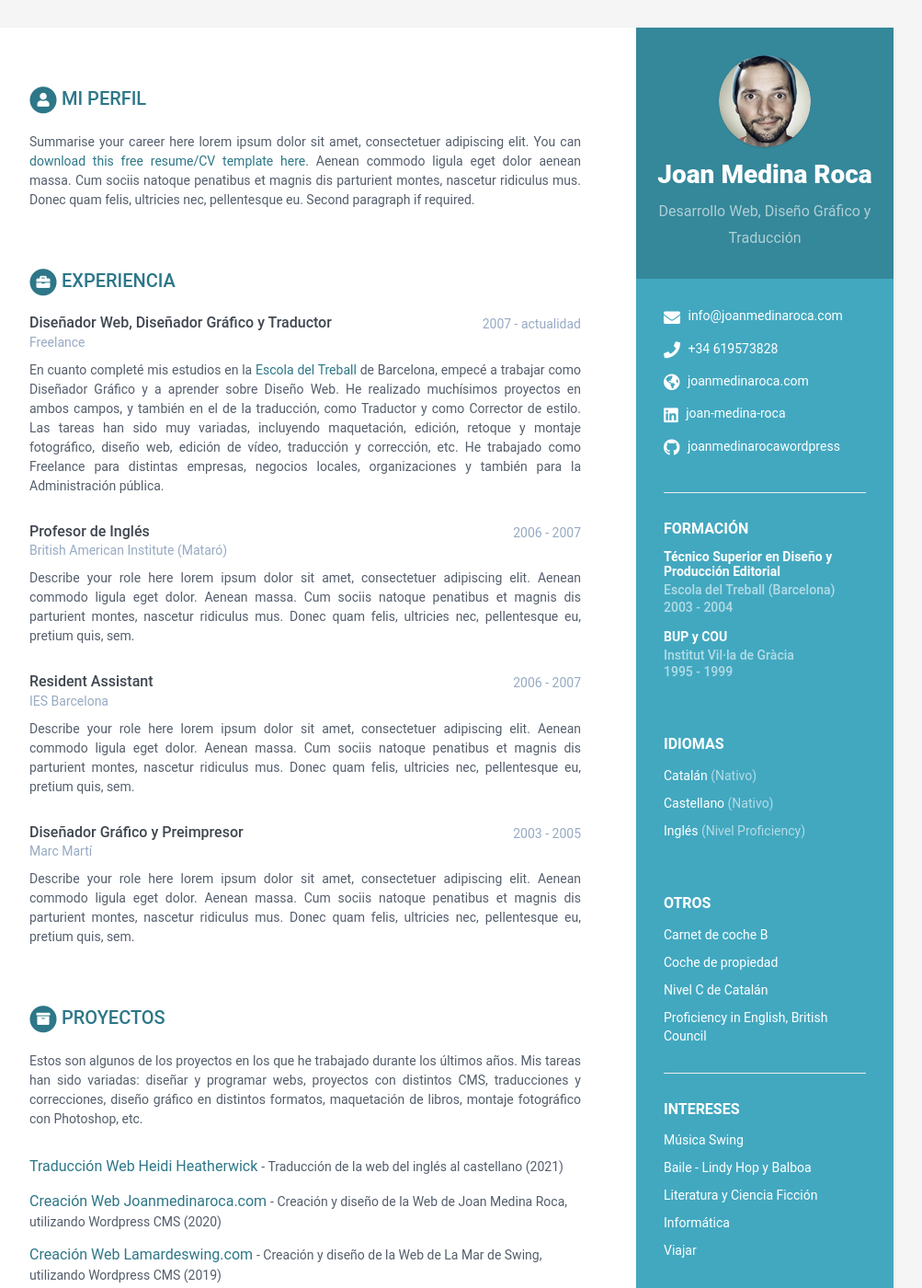
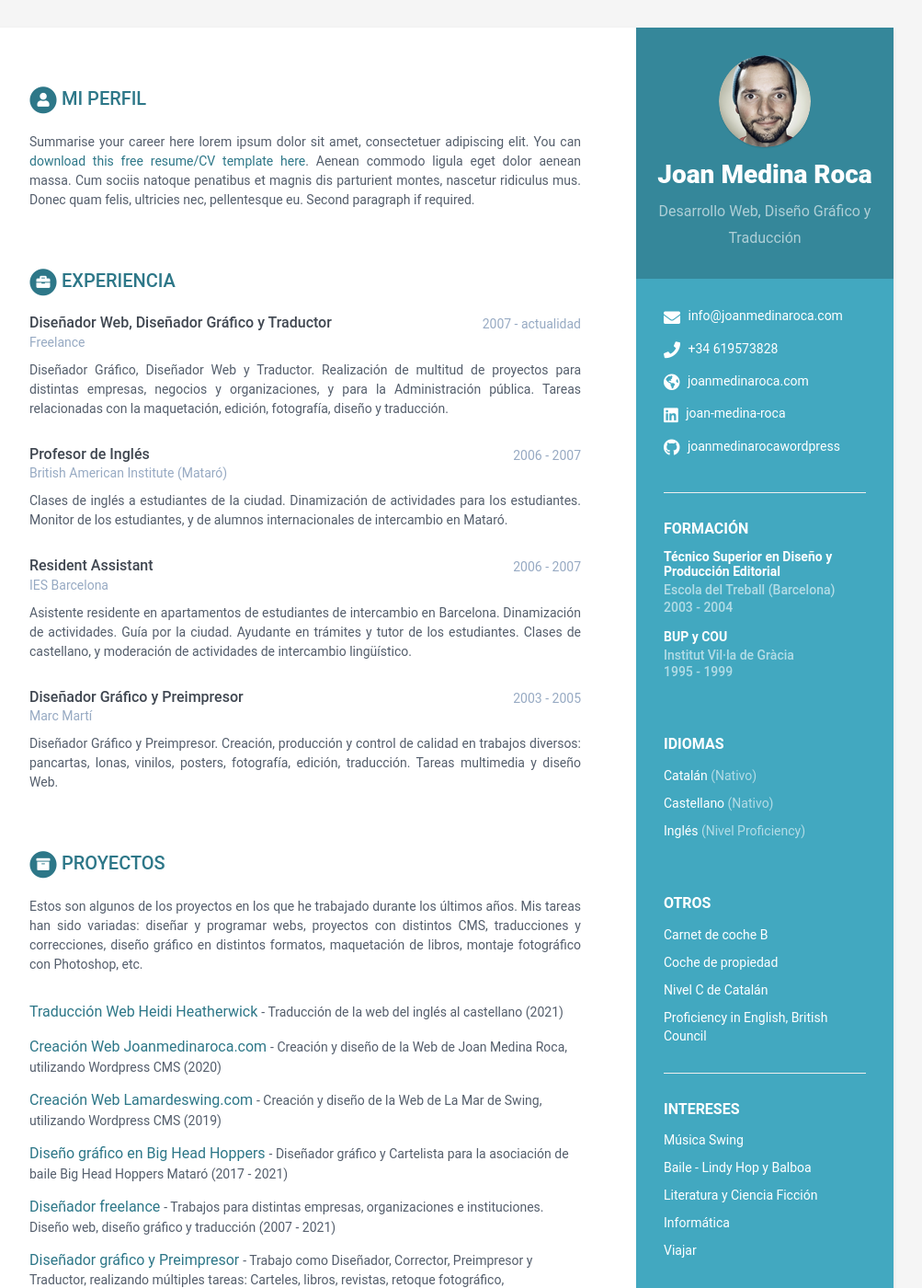
Before and after one commit to joan-medina-roca/cv.joanmedinaroca.com, a Jekyll site: the page built from index.html, in a window 1280 px wide and 1400 px high. Shown: the whole window at 92% size, without its empty margins (168-1171 px from the left). Built offline with Jekyll 4.4.1, drawn with Linux system fonts in a browser that asks for light colours.

Commit message:
changes to experience

```diff
--- a/_data/data.yml
+++ b/_data/data.yml
@@ -102,34 +102,22 @@ experiences:
     time: 2007 - actualidad
     company: Freelance
     details: |
-      En cuanto completé mis estudios en la <a href="http://www.escoladeltreball.org/" target="_blank">Escola del Treball</a> de Barcelona, empecé a trabajar como Diseñador Gráfico y a aprender sobre Diseño Web. He realizado muchísimos proyectos en ambos campos, y también en el de la traducción, como Traductor y como Corrector de estilo. Las tareas han sido muy variadas, incluyendo maquetación, edición, retoque y montaje fotográfico, diseño web, edición de vídeo, traducción y corrección, etc. He trabajado como Freelance para distintas empresas, negocios locales, organizaciones y también para la Administración pública.
+      Diseñador Gráfico, Diseñador Web y Traductor. Realización de multitud de proyectos para distintas empresas, negocios y organizaciones, y para la Administración pública. Tareas relacionadas con la maquetación, edición, fotografía, diseño y traducción.
   - role: Profesor de Inglés
     time: 2006 - 2007
     company: British American Institute (Mataró)
     details: |
-      Describe your role here lorem ipsum dolor sit amet, consectetuer
-      adipiscing elit. Aenean commodo ligula eget dolor. Aenean massa.
-      Cum sociis natoque penatibus et magnis dis parturient montes,
-      nascetur ridiculus mus. Donec quam felis, ultricies nec,
-      pellentesque eu, pretium quis, sem.
+      Clases de inglés a estudiantes de la ciudad. Dinamización de actividades para los estudiantes. Monitor de los estudiantes, y de alumnos internacionales de intercambio en Mataró.
   - role: Resident Assistant
     time: 2006 - 2007
     company: IES Barcelona
     details: |
-      Describe your role here lorem ipsum dolor sit amet, consectetuer
-      adipiscing elit. Aenean commodo ligula eget dolor. Aenean massa.
-      Cum sociis natoque penatibus et magnis dis parturient montes,
-      nascetur ridiculus mus. Donec quam felis, ultricies nec,
-      pellentesque eu, pretium quis, sem.
+      Asistente residente en apartamentos de estudiantes de intercambio en Barcelona. Dinamización de actividades. Guía por la ciudad. Ayudante en trámites y tutor de los estudiantes. Clases de castellano, y moderación de actividades de intercambio lingüístico.
   - role: Diseñador Gráfico y Preimpresor
     time: 2003 - 2005
     company: Marc Martí
     details: |
-      Describe your role here lorem ipsum dolor sit amet, consectetuer
-      adipiscing elit. Aenean commodo ligula eget dolor. Aenean massa.
-      Cum sociis natoque penatibus et magnis dis parturient montes,
-      nascetur ridiculus mus. Donec quam felis, ultricies nec,
-      pellentesque eu, pretium quis, sem.
+      Diseñador Gráfico y Preimpresor. Creación, producción y control de calidad en trabajos diversos: pancartas, lonas, vinilos, posters, fotografía, edición, traducción. Tareas multimedia y diseño Web.
 projects:
   title: Proyectos
   intro: >
```
